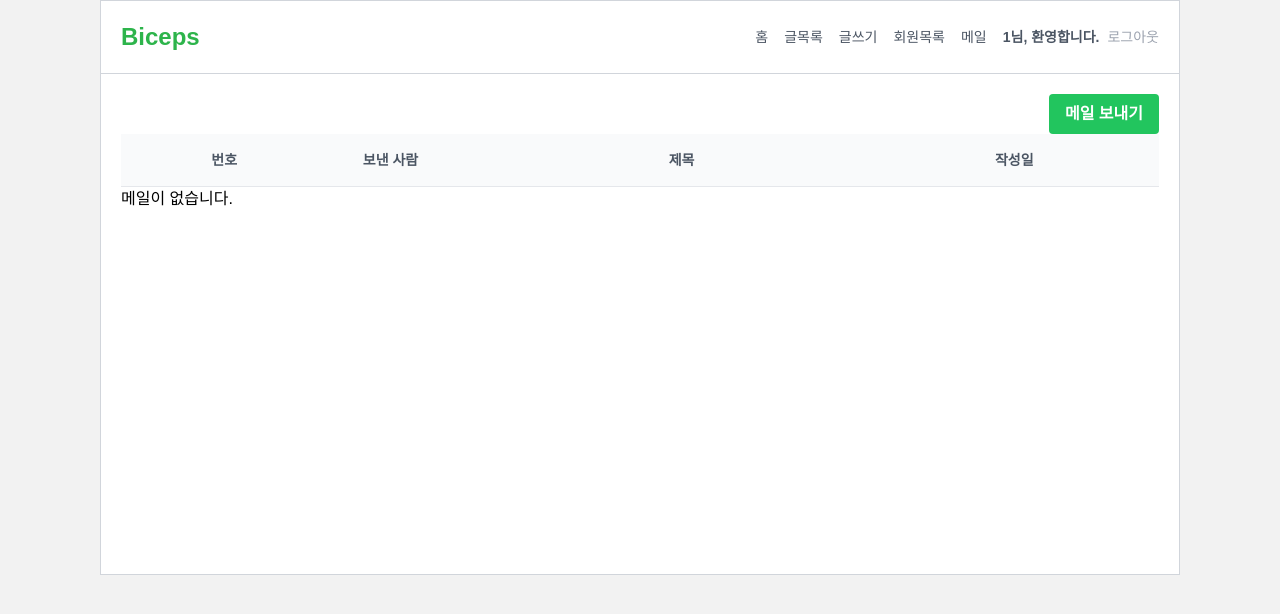
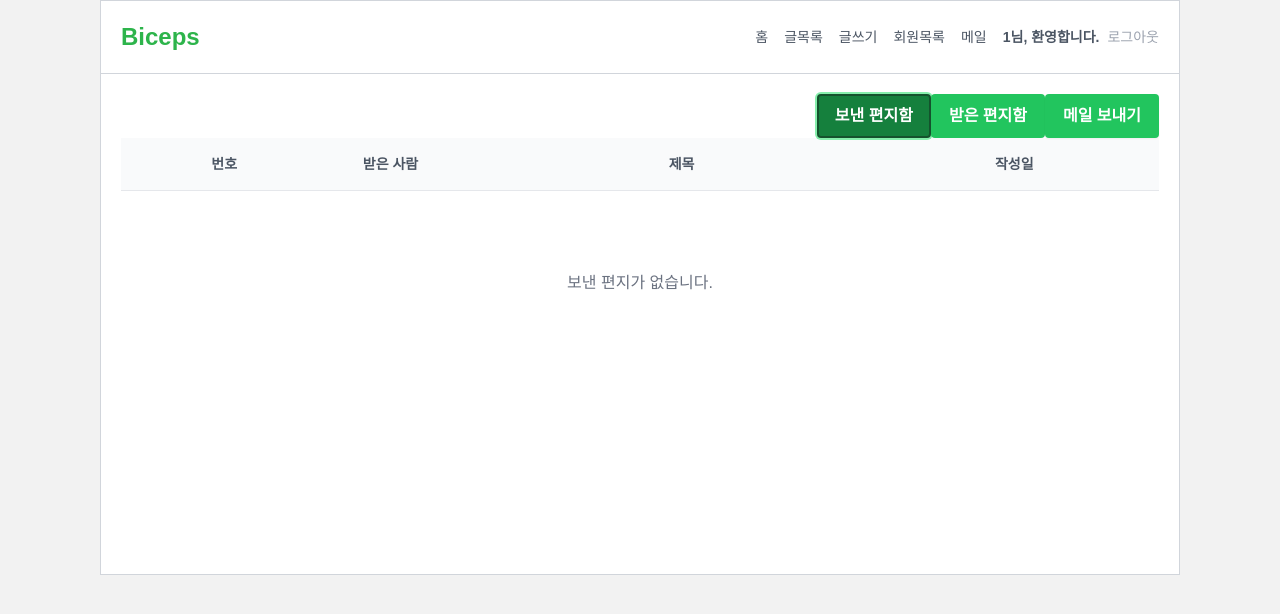
Before and after one commit to kjfcvx12/RedHat-Team-4, a React (Vite) app: page /mail in a window 1280 px wide. Shown: the top 614 px of the page. Built offline with nearby package versions, Linux system fonts and the light colour scheme; sample sign-in values are in the browser's storage.

Commit message:
mail edit

```diff
--- a/src/components/CafeContextPro.jsx
+++ b/src/components/CafeContextPro.jsx
@@ -6,6 +6,8 @@ const CafeContextPro = ({children}) => {
 
     const [like,setLike]=useState(0);
     const [hate,setHate]=useState(0);
+
+    const [selected, setSelected]=useState(true);
 
     const [currentUser,setCurrentUser]=useState(
         JSON.parse(localStorage.getItem('currentUser'))||null,
@@ -21,6 +23,7 @@ const CafeContextPro = ({children}) => {
         <CafeContext value={{
             like,setLike,
             hate,setHate,
+            selected, setSelected,
             currentUser,setCurrentUser,
             logout}}>
             {children}
--- a/src/components/CreateBoard.jsx
+++ b/src/components/CreateBoard.jsx
@@ -21,16 +21,14 @@ const CreateBoard = () => {
 
     useEffect(() => {
         if (!currentUser) {
-            alert("로그인 후 다시 이용해 주세요!");
             navigate('/login');
         }
-    }, [currentUser]);
+    }, [currentUser,navigate]);
 
     const onSubmit1 = (e) => {
         e.preventDefault();
 
         if (!currentUser) {
-            alert("유저 정보가 없습니다. 다시 로그인 해주세요.");
             navigate('/login');
             return;
         }
--- a/src/components/List.jsx
+++ b/src/components/List.jsx
@@ -55,7 +55,7 @@ const List = () => {
                     <span className="col-span-2">번호</span>
                     <span className="col-span-3 text-left px-2">제목</span>
                     <span className="col-span-1">좋아요</span>
-                    <span className="col-span-1 text-red-400">싫어요</span>
+                    <span className="col-span-1">싫어요</span>
                     <span className="col-span-1">작성자</span> {/* 2 -> 1로 축소 */}
                     <span className="col-span-2 text-center">작성일</span> {/* 간격 유지 */}
                     <span className="col-span-2">관리</span> {/* 1 -> 2로 확장 */}
--- a/src/components/Mail.jsx
+++ b/src/components/Mail.jsx
@@ -1,9 +1,9 @@
 import React, { useEffect, useState } from 'react';
-import { useNavigate, useParams } from 'react-router-dom';
+import { Link, useNavigate, useParams } from 'react-router-dom';
 import { useCafe } from './CafeContextPro';
 
 const Mail = () => {
-    const { currentUser } = useCafe();
+    const { currentUser, selected, setSelected } = useCafe();
     const {id}=useParams();
 
     const [sMail, setSmail] = useState(null);
@@ -20,11 +20,15 @@ const Mail = () => {
 
         const myMail = users.find((i) => i.userId === currentUser.userId);
 
-        if (myMail && myMail.mail) {
-            const foundMail = myMail.mail.find((i) => i.id === Number(id));
-            setSmail(foundMail);
+         if (myMail) {
+            const mailBox = selected ? myMail.sMail : myMail.rMail;
+
+            if (mailBox) {
+                const foundMail = mailBox.find((i) => i.id === Number(id));
+                setSmail(foundMail);
+            }
         }
-    }, [currentUser, navigate]);
+    }, [currentUser, navigate, selected, id]);
 
 
     return (
@@ -47,6 +51,14 @@ const Mail = () => {
                     메일이 없습니다.
                 </div>
             )}
+            <div className="flex justify-end w-full">
+                <Link to={'/mail'}>
+                        <button className="bg-green-500 hover:bg-green-600 text-white font-bold py-2 px-4 rounded border-2 border-transparent transition-all shadow-sm active:scale-95"
+                        onClick={()=>setSelected(true)}>
+                            메일함
+                        </button>
+                </Link>
+            </div>
     </div>
     );
 };
--- a/src/components/MailList.jsx
+++ b/src/components/MailList.jsx
@@ -4,13 +4,13 @@ import { useCafe } from './CafeContextPro';
 import SendMail from './SendMail';
 
 const MailList = () => {
-    const { currentUser } = useCafe();
+    const { currentUser, selected, setSelected } = useCafe();
     const [mList, setMList] = useState([]);
+
     const navigate = useNavigate();
 
     useEffect(() => {
         if (!currentUser) {
-            alert("유저 정보가 없습니다. 로그인 해주세요.");
             navigate('/login');
             return;
         }
@@ -19,38 +19,71 @@ const MailList = () => {
 
         const myMail = users.find((i) => i.userId === currentUser.userId);
 
-        if (myMail && myMail.mail) {
-            setMList(myMail.mail);
+        if (myMail) {
+            const mails = selected ? (myMail.sMail || []) : (myMail.rMail || []);
+            setMList([...mails].reverse());
+        } else {
+            setMList([]);
         }
-    }, [currentUser, navigate]);
+    }, [currentUser, navigate, selected]);
 
 
     return (
 
         <div>
             <div className="flex justify-end">
+                <button
+                    className={`font-bold py-2 px-4 rounded transition-all border-2
+                        ${selected
+                            ? 'bg-green-700 text-white border-green-900 ring-2 ring-green-300'
+                            : 'bg-green-500 text-white border-transparent hover:bg-green-600'
+                        }`}
+                    onClick={() => setSelected(true)}
+                >
+                    보낸 편지함
+                </button>
+
+                <button
+                    className={`font-bold py-2 px-4 rounded transition-all border-2
+                        ${!selected
+                            ? 'bg-green-700 text-white border-green-900 ring-2 ring-green-300'
+                            : 'bg-green-500 text-white border-transparent hover:bg-green-600'
+                        }`}
+                    onClick={() => setSelected(false)}
+                >
+                    받은 편지함
+                </button>
                 <Link to={'/mail/send'}>
-                    <button className="bg-green-500 hover:bg-green-600 text-white font-bold py-2 px-4 rounded">
-                    메일 보내기
+                    <button className="bg-green-500 hover:bg-green-600 text-white font-bold py-2 px-4 rounded border-2 border-transparent transition-all shadow-sm active:scale-95">
+                        메일 보내기
                     </button>
                 </Link>
             </div>
+
             <ul>
                 <li className="grid grid-cols-12 gap-2 py-4 px-6 bg-gray-50 font-bold text-gray-600 border-b border-gray-200 text-sm">
                     <span className="col-span-2 text-center">번호</span>
-                    <span className="col-span-2 text-center">보낸 사람</span>
+                    <span className="col-span-2 text-center">{selected?'받은 사람':'보낸 사람'}</span>
                     <span className="col-span-5 text-center">제목</span>
                     <span className="col-span-3 text-center">작성일</span>
                 </li>
+
+
                 {mList.length > 0 ? (
                     mList.map((i)=>(
                     <li key={i.id} className="grid grid-cols-12 gap-2 py-4 px-6 bg-gray-50 text-gray-600 border-b border-gray-200 text-sm items-center">
                         <span className="col-span-2 text-center truncate">{i.id}</span>
-                        <span className="col-span-2 text-center truncate">{i.from}</span>
+                        <span className="col-span-2 text-center truncate">{selected ? i.to : i.from}</span>
                         <div className="col-span-5 flex justify-center items-center"><Link to={`/mail/${i.id}`}><span>{i.title}</span></Link></div>
                         <span className="col-span-3 text-center text-gray-400 text-xs">{i.date}</span>
                     </li>
-                ))):(<li>메일이 없습니다.</li>)}
+                ))):(
+                    <li className="py-20 text-center text-gray-500 bg-white">
+                        {selected ? "보낸 편지가 없습니다." : "받은 편지가 없습니다."}
+                     </li>
+                )}
+
+
             </ul>
         </div>
     );
--- a/src/components/SendMail.jsx
+++ b/src/components/SendMail.jsx
@@ -10,7 +10,6 @@ const SendMail = () => {
     const [mContent,setMContent]=useState('');
 
     const navigate = useNavigate();
-
 
 
     const onSubmit=(e)=>{
@@ -26,6 +25,11 @@ const SendMail = () => {
 
             if(!currentUser)navigate('/login');
             return;
+        }
+
+        if(mUser===currentUser.userId){
+            alert('메일은 본인에게 보낼 수 없습니다.')
+            return
         }
 
         const now = new Date();
@@ -48,23 +52,25 @@ const SendMail = () => {
             title:mTitle,
             content:mContent,
             date:formattedDate,
-
         };
 
+        const updatedUsers = users.map((p) => {
+            if (p.userId === mUser) {
+                return {...p, rMail: p.rMail ? [...p.rMail, newMail] : [newMail]
+                };
+            }
 
-        const newSend = users.map((p) => {
-            if (p.userId === mUser) {
-                const updatedMail = p.mail ? [...p.mail, newMail] : [newMail];
-                return { ...p, mail: updatedMail };
+            if (p.userId === currentUser.userId) {
+                return {...p, sMail: p.sMail ? [...p.sMail, newMail] : [newMail]
+                };
             }
-        return p;
-    });
+            return p;
+        });
 
-
-        localStorage.setItem("users",JSON.stringify(newSend));
+        localStorage.setItem("users",JSON.stringify(updatedUsers));
 
         alert('메일이 전송되었습니다.')
-        navigate('/Home');
+        navigate('/mail');
     }
 
     return (
```
